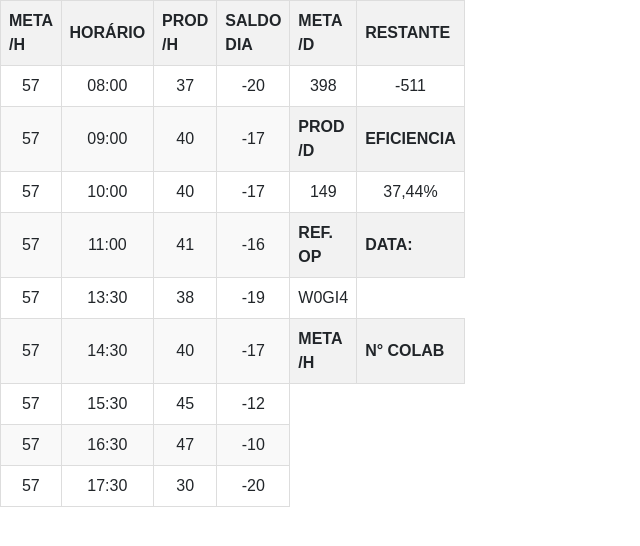
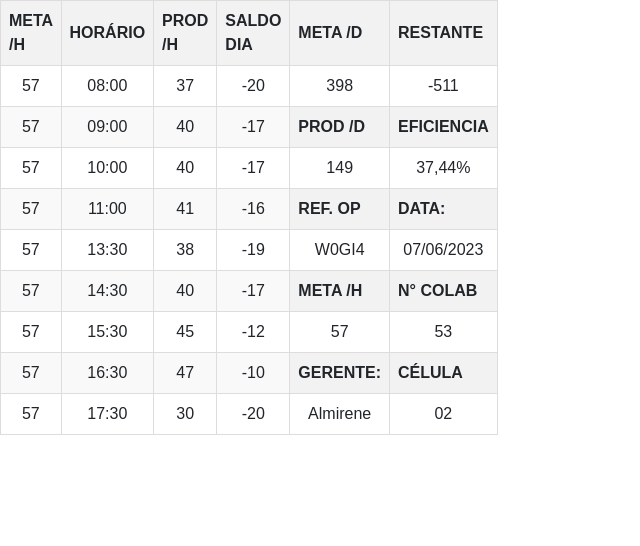
Before and after one commit to Pdr9/order-of-production, a Django app: page /pagina/ in a window 1280 px wide. Shown: the top 546 px of the page, without its empty margins (0-640 px from the left). Run offline with Django 4.2, Linux system fonts and the light colour scheme; parts of the project's set-up code (start-up, migrations or seed data) failed here and were passed over.

Commit message:
nova pagina de produçao em tempo real

```diff
--- a/core/templates/real_time_production/real_time_production.html
+++ b/core/templates/real_time_production/real_time_production.html
@@ -62,6 +62,7 @@
                <td>38</td>
                <td>-19</td>
                <td>W0GI4</td>
+               <td>07/06/2023</td>
             </tr>
             <tr>
                <td>57</td>
@@ -76,18 +77,24 @@
                <td>15:30</td>
                <td>45</td>
                <td>-12</td>
+               <td>57</td>
+               <td>53</td>
             </tr>
             <tr>
                <td>57</td>
                <td>16:30</td>
                <td>47</td>
                <td>-10</td>
+               <th>GERENTE:</th>
+               <th>CÉLULA</th>
             </tr>
             <tr>
                <td>57</td>
                <td>17:30</td>
                <td>30</td>
                <td>-20</td>
+               <td>Almirene</td>
+               <td>02</td>
             </tr>
          </tbody>
       </table>
```
